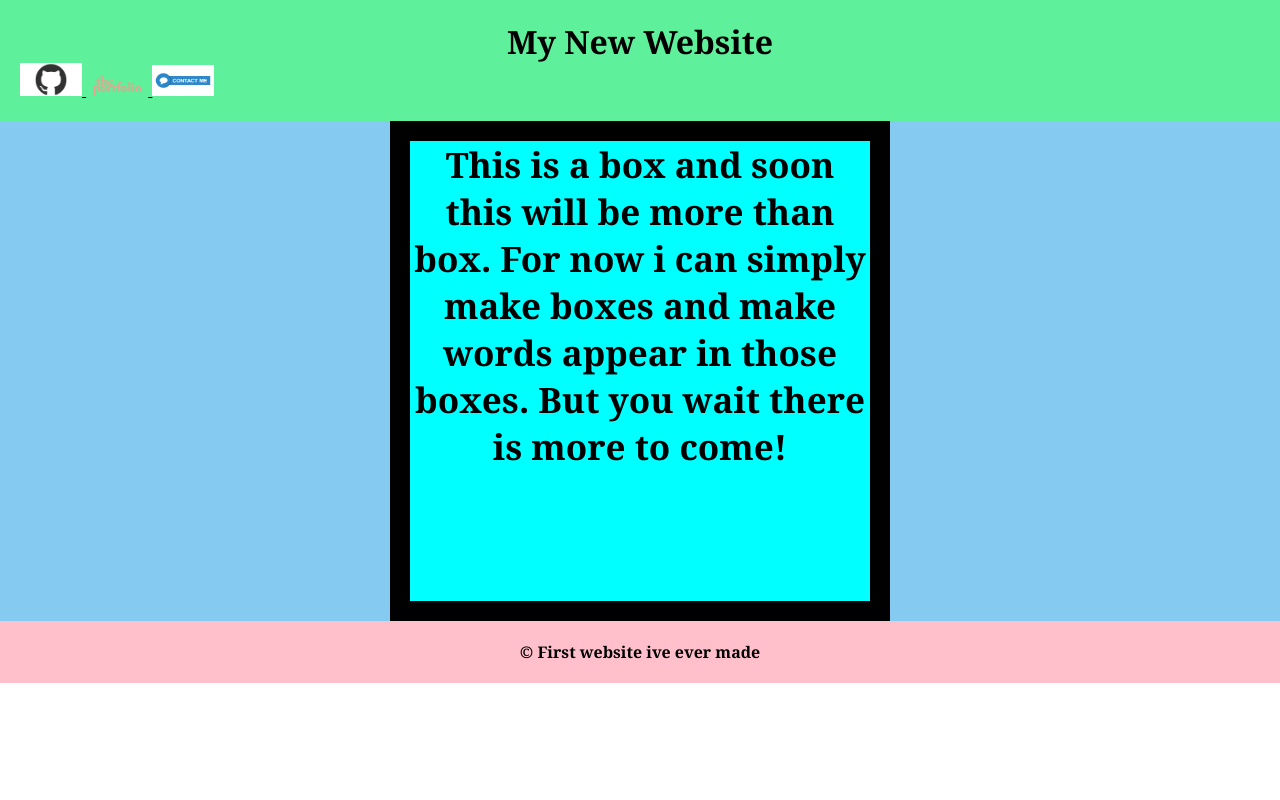
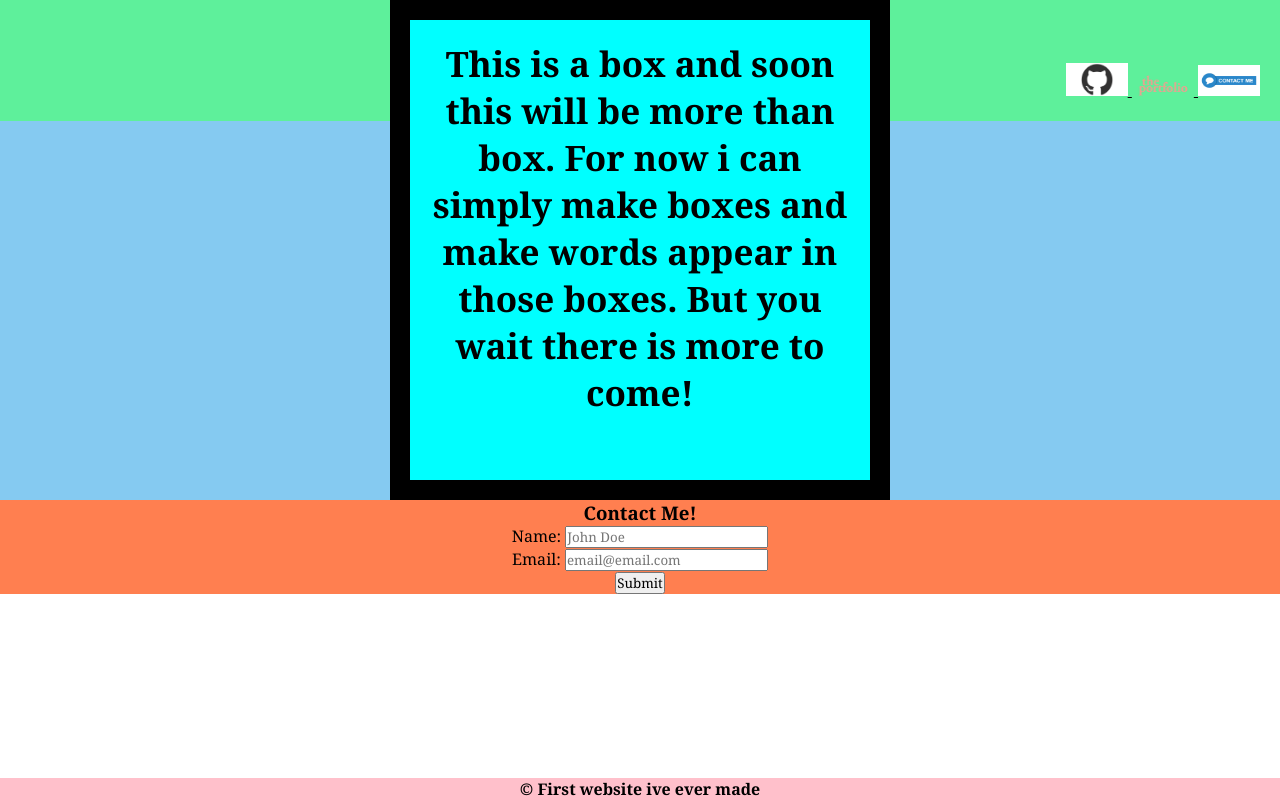
Before and after one commit to kcmuse/1stminiproj, a plain HTML site: page index.html in a window 1280 px wide. Drawn offline with Linux system fonts and the light colour scheme.

Commit message:
new upload slowly fixing things

```diff
--- a/assets/style.css
+++ b/assets/style.css
@@ -7,15 +7,20 @@
 }
 main{
     background-color: rgb(133, 202, 241);
+
 }
-.header{
+header{
     padding: 20px;
     background-color: rgb(94, 240, 155);
+    position: fixed;
+    top: 0;
+    text-align: right;
+
 }
 #main {
     text-align: center;
 }
-.nav{
+nav{
     display: inline;
 }
 
@@ -24,9 +29,10 @@ main{
     width: 500px;
     background-color: cyan;
     color: darkblue;
+    position: relative;
     border: 20px solid black;
-    position: relative;
     margin: auto;
+    padding: 20px;
 }
 .boxtext{
     text-align: center;
@@ -37,9 +43,16 @@ main{
 width: 5%;
 height: 5%;
 }
-.footer{
-padding: 20px;
+footer{
 background-color: pink;
 text-align: center;
 font-weight: bolder;
+position: absolute;
+bottom: 0;
+width: 100vw;
 }
+
+.form{
+    text-align: center;
+    background-color: coral;
+}
--- a/index.html
+++ b/index.html
@@ -8,11 +8,11 @@
     <title>Document</title>
 </head>
 <body>
-    <header class="header">
+    <header>
         <h1 id="main">
             My New Website
         </h1>
-        <nav class="nav">
+        <nav>
             <ul>
                 <a href="https://github.com/kcmuse" target="_blank">  <img src="./assets/images/github-mark.png" alt="github" class="img">
                 <img src="./assets/images/portfolio-title.png" alt="portfolio-title" class="img">
@@ -28,7 +28,17 @@
 
         </div>
     </main>
-    <footer class="footer">
+    <section>
+        <h3 class="form">Contact Me!</h3>
+        <form class="form" action="#">
+            <label for="name">Name:</label>
+            <input type="text" id="name" name="name" placeholder="John Doe"><br>
+            <label for="email">Email:</label>
+            <input type="text" id="email" name="email" placeholder="email@email.com"><br>
+            <input type="button" value="Submit">
+        </form>
+    </section>
+    <footer>
         <p>© First website ive ever made </p>
     </footer>
 </body>
```
